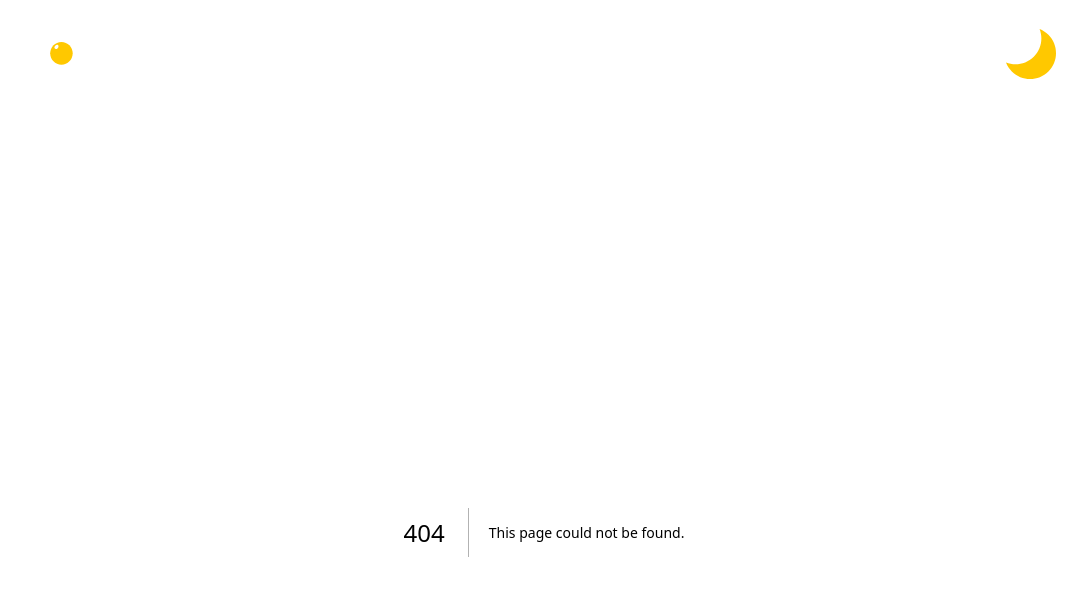
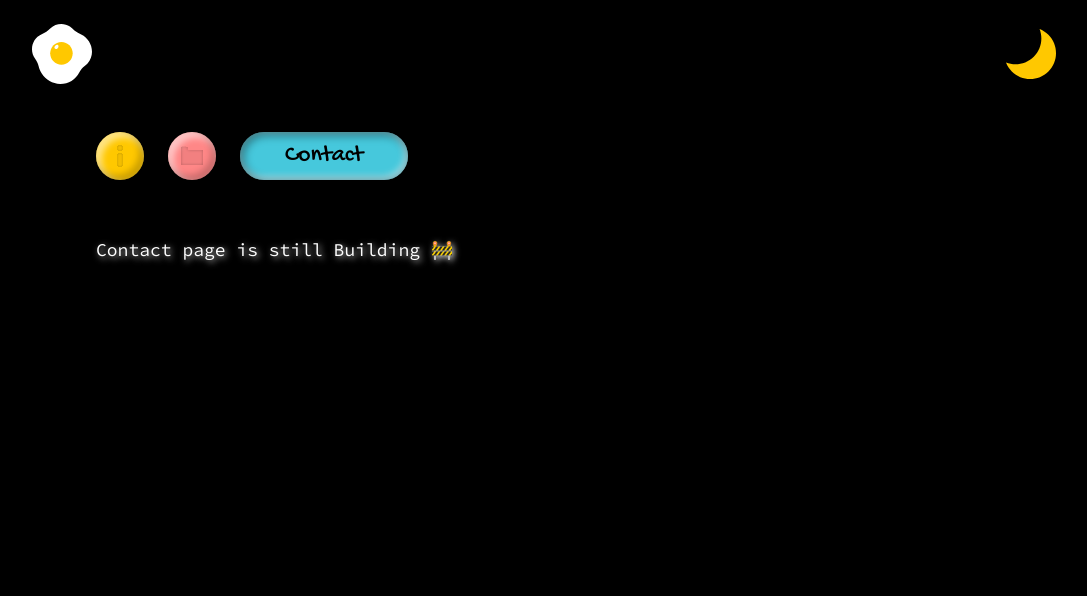
Before and after one commit to HsiaooooooJu/nextfolio, a Next.js app: page /contact in a window 1280 px wide. Before the commit this address had no page. Shown: the top 596 px of the page, without its empty margins (96-1183 px from the left). Built offline with nearby package versions, Linux system fonts and the light colour scheme.

Commit message:
feat: add note for undone page

```diff
--- /dev/null
+++ b/app/(home)/contact/page.tsx
@@ -0,0 +1,3 @@
+export default function Contact() {
+    return <div className='font-code text-lg text-shadow-hover'>Contact page is still Building 🚧</div>
+}
--- /dev/null
+++ b/app/(home)/project/page.tsx
@@ -0,0 +1,4 @@
+export default function Project() {
+    return <div className='font-code text-xl text-shadow-hover'>Project page is still Building 🚧</div>
+
+}
--- a/app/page.tsx
+++ b/app/page.tsx
@@ -1,5 +1,5 @@
-import LandingDeco from './ui/LandingDeco'
-import RoadSign from './ui/RoadSign'
+import LandingDeco from './components/LandingDeco'
+import RoadSign from './components/RoadSign'
 import Menu from './ui/Menu'
 
 export default function Home() {
```
